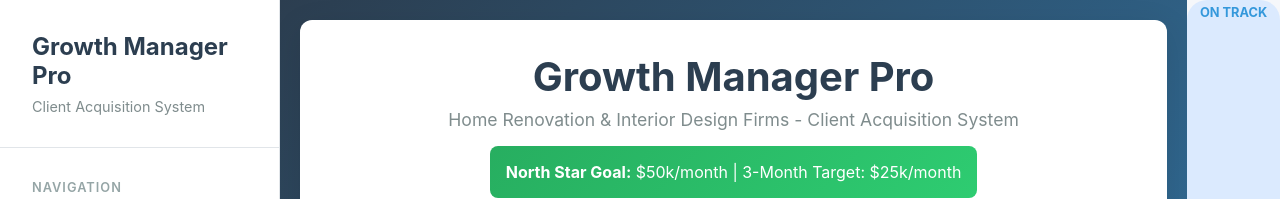
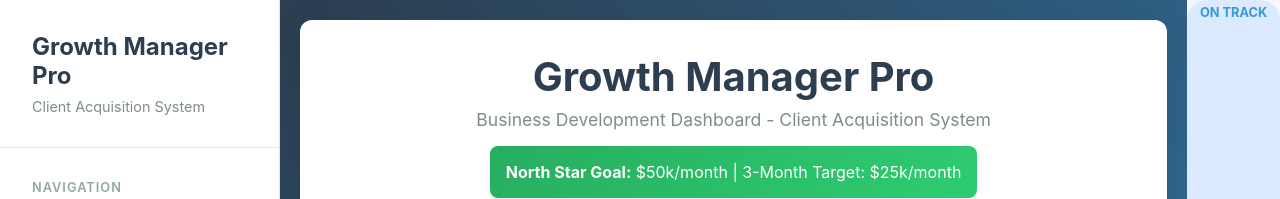
Before and after one commit to CodenameMaggie/growthmanagerpro, a plain HTML site: page index.html in a window 1280 px wide. Shown: the top 199 px of the page. Drawn offline with Linux system fonts and the light colour scheme.

```diff
--- a/index.html
+++ b/index.html
@@ -609,7 +609,7 @@
                 <div class="container">
                     <div class="header">
                         <h1>Growth Manager Pro</h1>
-                        <p class="subtitle">Home Renovation & Interior Design Firms - Client Acquisition System</p>
+                        <p class="subtitle">Business Development Dashboard - Client Acquisition System</p>
                         <div class="goals">
                             <strong>North Star Goal:</strong> $50k/month | 3-Month Target: $25k/month
                         </div>
```
